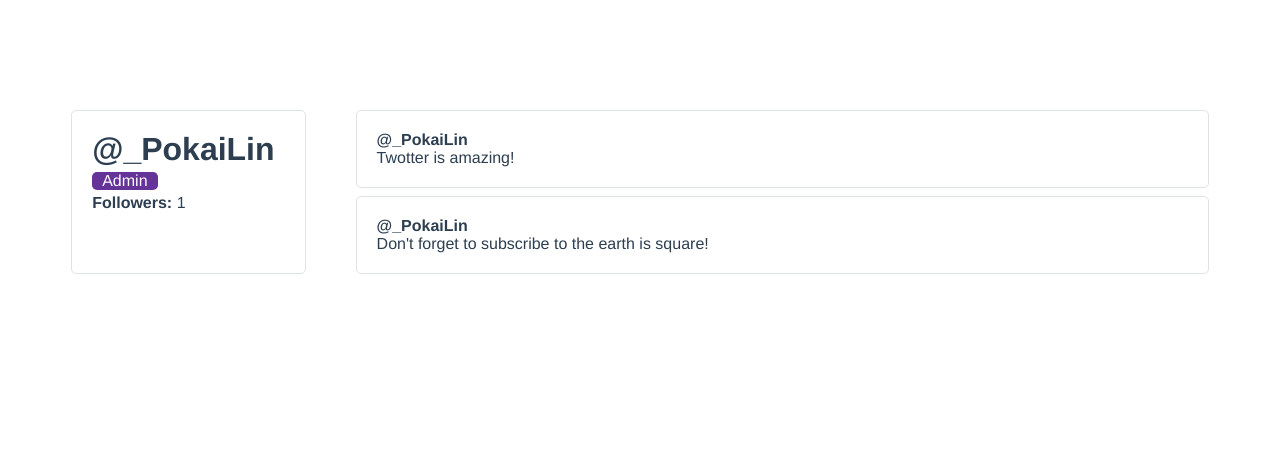
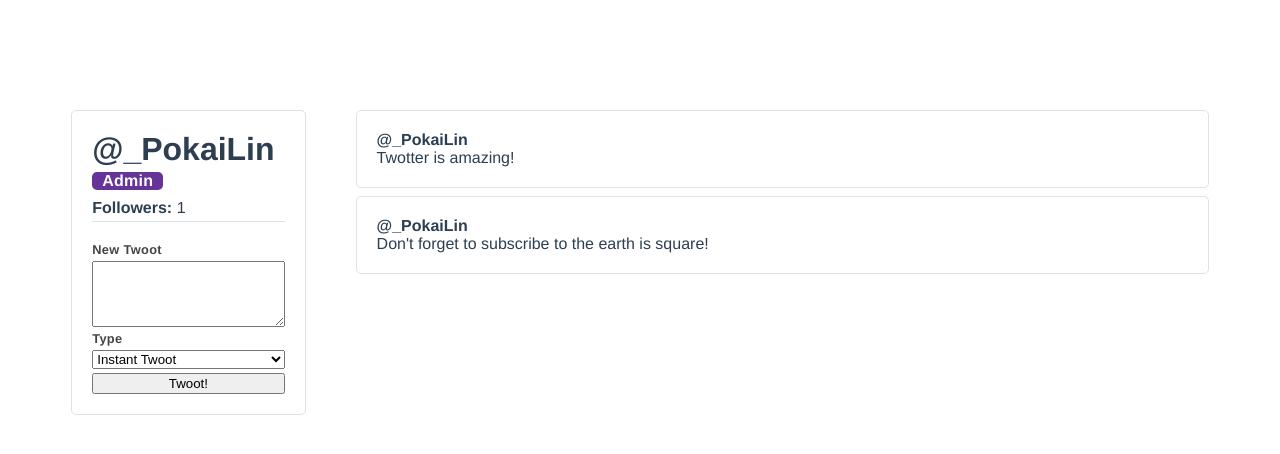
Before and after one commit to pokailin/twotter-tutorial, a Vue app: page / in a window 1280 px wide. Shown: the top 454 px of the page. Built offline with nearby package versions, Linux system fonts and the light colour scheme.

Commit message:
Add new Twoot functionality
can now add a new twoot

```diff
--- a/src/components/UserProfile.vue
+++ b/src/components/UserProfile.vue
@@ -4,6 +4,21 @@
       <h1 class="user-profile__username">@{{ user.username }}</h1>
       <div v-if="user.isAdmin" class="user-profile__admin-badge">Admin</div>
       <div class="user-profile__follower-count"><strong>Followers: </strong> {{ followers }}</div>
+      <form class="user-profile__create-twoot" @submit.prevent="createNewTwoot">
+        <label for="newTwoot"><strong>New Twoot</strong></label>
+        <textarea id="newTwoot" rows="4" v-model="newTwootContent"></textarea>
+
+        <div class="user-profile__create-twoot-type">
+          <label for="newTwootType"><strong>Type</strong></label>
+          <select id="newTwootType" v-model="selectedTwootType">
+            <option v-for="option in twootTypes" :key="option.value" :value="option.value">
+              {{ option.name }}
+            </option>
+          </select>
+        </div>
+
+        <button>Twoot!</button>
+      </form>
     </div>
     <div class="user-profile__twoots-wrapper">
       <TwootItem
@@ -25,6 +40,15 @@ export default {
   components: { TwootItem },
   data() {
     return {
+      newTwootContent: '',
+      selectedTwootType: 'instant',
+      twootTypes: [
+        { value: 'instant', name: 'Instant Twoot' },
+        {
+          value: 'draft',
+          name: 'Draft',
+        },
+      ],
       followers: 0,
       user: {
         id: 1,
@@ -59,6 +83,13 @@ export default {
     toggleFavorite(id) {
       console.log(`Favorited twoot #${id}`);
     },
+    createNewTwoot() {
+      if (this.newTwootContent && this.selectedTwootType !== 'draft') {
+        const twoots = this.user.twoots;
+        this.user.twoots = [...twoots, { id: twoots.length + 1, content: this.newTwootContent }];
+      }
+      this.newTwootContent = '';
+    },
   },
   mounted() {
     this.followUser();
@@ -75,6 +106,7 @@ export default {
 }
 
 .user-profile__user-panel {
+  height: fit-content;
   display: flex;
   flex-direction: column;
   gap: 4px;
@@ -89,7 +121,10 @@ export default {
   color: white;
   border-radius: 5px;
   margin-right: auto;
+  margin-bottom: 5px;
   padding: 0 10px;
+  font-weight: 600;
+  letter-spacing: 0.25px;
 }
 
 .user-profile__twoots-wrapper {
@@ -98,6 +133,25 @@ export default {
   gap: 0.5rem;
 }
 
+.user-profile__create-twoot,
+.user-profile__create-twoot-type {
+  display: flex;
+  flex-direction: column;
+  gap: 0.25rem;
+}
+
+.user-profile__create-twoot label,
+.user-profile__create-twoot-type label {
+  font-size: 0.8rem;
+  color: #444;
+  letter-spacing: 0.35px;
+}
+
+.user-profile__create-twoot {
+  border-top: 1px solid #dfe3e8;
+  padding-top: 20px;
+}
+
 h1 {
   margin: 0;
 }
```
